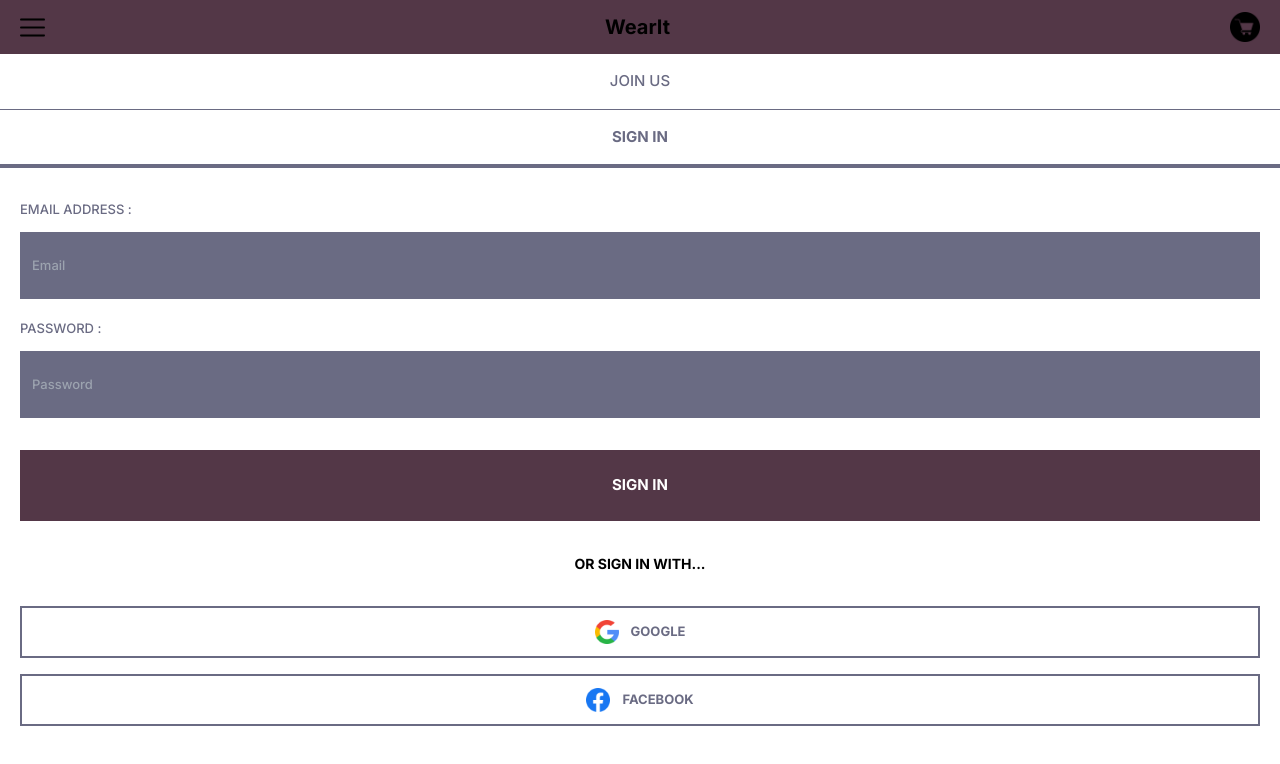
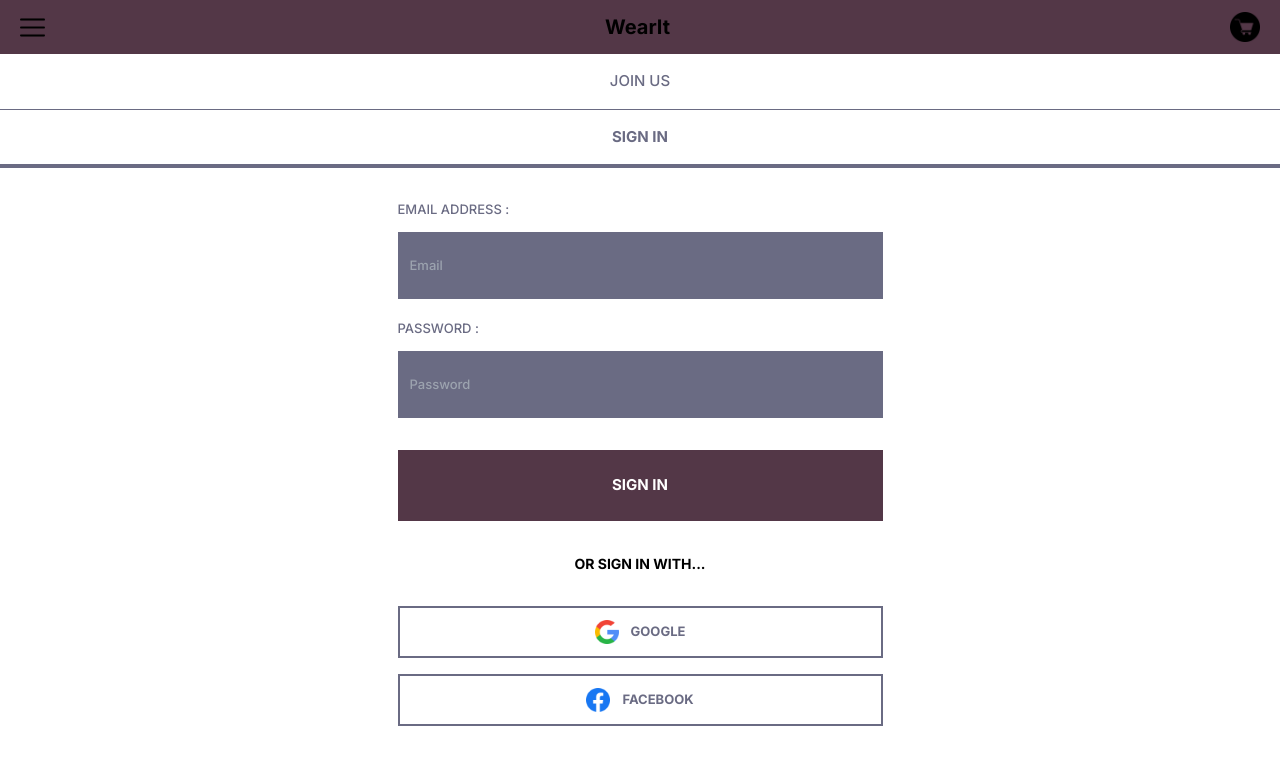
Before and after one commit to Borex5r3/wearit, a Next.js app: page /pages/sign-in in a window 1280 px wide. Shown: the top 764 px of the page. Built offline with nearby package versions, Linux system fonts and the light colour scheme.

Commit message:
adding min height to the join us and sign in sections

```diff
--- a/src/app/pages/data.js
+++ b/src/app/pages/data.js
@@ -228,3 +228,44 @@ export const clothesCategory = {
   category4: "Jackets",
   items: clothesItems,
 };
+export const joinUsInputs = [
+  {
+    title: "email address :",
+    placeholder: "Email",
+    type: "email",
+    id: 0,
+  },
+  {
+    title: "first name :",
+    placeholder: "First Name",
+    type: "text",
+    id: 1,
+  },
+  {
+    title: "last name :",
+    placeholder: "Last Name",
+    type: "text",
+    id: 2,
+  },
+  {
+    title: "password :",
+    placeholder: "Password",
+    type: "password",
+    id: 3,
+  },
+];
+
+export const signInInputs = [
+  {
+    title: "email address :",
+    placeholder: "Email",
+    type: "email",
+    id: 0,
+  },
+  {
+    title: "password :",
+    placeholder: "Password",
+    type: "password",
+    id: 1,
+  },
+];
--- a/src/app/pages/footer.tsx
+++ b/src/app/pages/footer.tsx
@@ -5,10 +5,10 @@ import { ToastContainer, toast } from "react-toastify";
 import "react-toastify/dist/ReactToastify.css";
 
 export default function () {
-  const [emailInput, setEmailInput] = useState("");
-  const handleEmailInput = (e: any) => {
-    setEmailInput(e.target.value);
-  };
+  // const [emailInput, setEmailInput] = useState("");
+  // const handleEmailInput = (e: any) => {
+  //   setEmailInput(e.target.value);
+  // };
   const {
     register,
     handleSubmit,
@@ -30,10 +30,10 @@ export default function () {
   };
   const onSubmit = (_data: any) => {
     const data = form.current || null;
-    console.log(data);
+    console.dir(data);
     toastMessage();
     reset();
-    setEmailInput("");
+    // setEmailInput("");
   };
   return (
     <div className="w-full h-[310px] pt-[40px] min-w-[280px] pb-[20px] px-[20px] space-y-[32px] flex flex-col items-center">
@@ -61,7 +61,7 @@ export default function () {
               id="email"
               placeholder="Email"
               className="bg-inherit mx-[12px] text-[12px] w-full outline-none"
-              onChange={handleEmailInput}
+              // onChange={handleEmailInput}
             />
             <div
               className={
--- /dev/null
+++ b/src/app/pages/join-us/page.tsx
@@ -0,0 +1,40 @@
+import InputContainer from "../inputContainer";
+import Link from "next/link";
+import { joinUsInputs } from "../data";
+
+export default function () {
+  return (
+    <div className="bg-white text-greypayne flex flex-col items-center space-y-[32px] min-w-[280px] pb-[48px] min-h-[800px]">
+      <div className="w-full flex flex-col">
+        <Link
+          href={"/pages/sign-in"}
+          className="font-bold text-[15px] antialiased uppercase text-center border-b-[4px] border-greypayne w-full py-[16px]"
+        >
+          join us
+        </Link>
+        <Link
+          href={"/pages/sign-in"}
+          className="font-medium text-[15px] antialiased uppercase text-center border-b border-greypayne w-full py-[16px]"
+        >
+          sign in
+        </Link>
+      </div>
+      {/* form */}
+      <form className="w-full flex flex-col items-center space-y-[32px]">
+        <div className="w-full px-[20px] space-y-[20px] flex flex-col items-center max-w-[525px]">
+          {joinUsInputs.map((item) => {
+            return <InputContainer key={item.id} item={item} />;
+          })}
+        </div>
+        {/* button */}
+        <div className="w-full px-[20px] flex flex-col items-center max-w-[525px]">
+          <button
+          type="submit"
+           className=" uppercase text-[15px] font-bold antialiased bg-eggplant text-white py-[24px] w-full">
+            join us
+          </button>
+        </div>
+      </form>
+    </div>
+  );
+}
--- a/src/app/pages/sign-in/page.tsx
+++ b/src/app/pages/sign-in/page.tsx
@@ -1,28 +1,53 @@
+"use client";
 import Image from "next/image";
-import InputContainer from "./inputContainer";
+import InputContainer from "../inputContainer";
+import { signInInputs } from "../data";
 import Link from "next/link";
+import { useRef, useState } from "react";
+import { useForm } from "react-hook-form";
+import { ToastContainer, toast } from "react-toastify";
+import "react-toastify/dist/ReactToastify.css";
 
 export default function () {
-  const inputs = [
-    {
-      title: "email address :",
-      placeholder: "Email",
-      type: "text",
-      id: 0,
-    },
-    {
-      title: "password :",
-      placeholder: "Password",
-      type: "password",
-      id: 1,
-    },
-  ];
+  const [emailInput, setEmailInput] = useState("");
+  const handleEmailInput = (e: any) => {
+    setEmailInput(e.target.value);
+  };
+  const {
+    register,
+    handleSubmit,
+    formState: { errors },
+    reset,
+  } = useForm();
+  const form = useRef<HTMLFormElement>(null);
+  const toastMessage = () => {
+    toast.success("Welcome aboard, WearIt fans ! 🚀", {
+      position: "top-right",
+      autoClose: 5000,
+      hideProgressBar: false,
+      closeOnClick: true,
+      pauseOnHover: false,
+      draggable: false,
+      progress: undefined,
+      theme: "light",
+    });
+  };
+  const onSubmit = (_data: any) => {
+    const data = form.current || null;
+    console.log(data);
+    toastMessage();
+    reset();
+    setEmailInput("");
+  };
   return (
-    <div className="bg-white text-greypayne flex flex-col items-center space-y-[32px] min-w-[280px] pb-[48px]">
+    <div className="bg-white text-greypayne flex flex-col items-center space-y-[32px] min-w-[280px] pb-[48px] min-h-[800px]">
       <div className="w-full flex flex-col">
-        <button className="font-medium text-[15px] antialiased uppercase text-center border-b border-greypayne w-full py-[16px]">
+        <Link
+          href={"/pages/join-us"}
+          className="font-medium text-[15px] antialiased uppercase text-center border-b border-greypayne w-full py-[16px]"
+        >
           join us
-        </button>
+        </Link>
         <Link
           href={"/pages/sign-in"}
           className="font-bold text-[15px] antialiased uppercase text-center border-b-[4px] border-greypayne w-full py-[16px]"
@@ -31,23 +56,32 @@ export default function () {
         </Link>
       </div>
       {/* form */}
-      <div className="w-full px-[20px] space-y-[20px]">
-        {inputs.map((item) => {
+      <form
+        ref={form}
+        onSubmit={handleSubmit(onSubmit)}
+        className="flex flex-col w-full space-y-[32px] items-center"
+      >
+        <div className="w-full px-[20px] space-y-[20px] max-w-[525px]">
+          {signInInputs.map((item) => {
             return <InputContainer key={item.id} item={item} />;
           })}
         </div>
         {/* button */}
-      <div className="w-full px-[20px]">
-        <button className=" uppercase text-[15px] font-bold antialiased bg-eggplant text-white py-[24px] w-full">
+        <div className="w-full px-[20px] max-w-[525px]">
+          <button
+            type="submit"
+            className=" uppercase text-[15px] font-bold antialiased bg-eggplant text-white py-[24px] w-full"
+          >
             sign in
           </button>
         </div>
+      </form>
       <p className="font-bold text-[14px] antialiased uppercase text-black">
         or sign in with...
       </p>
       {/* google and facebook */}
-      <div className="space-y-[16px] flex flex-col w-full px-[20px]">
-        <button className="px-[32px] py-[12px] border-[2px] border-greypayne flex justify-center">
+      <div className="space-y-[16px] flex flex-col w-full px-[20px] max-w-[525px] items-center">
+        <button className="px-[32px] py-[12px] border-[2px] border-greypayne flex justify-center w-full">
           <div className="space-x-[12px] flex items-center">
             <Image src="/search.png" width={24} height={24} alt="google icon" />
             <p className="text-[13px] antialiased font-bold uppercase">
@@ -55,7 +89,7 @@ export default function () {
             </p>
           </div>
         </button>
-        <button className="px-[32px] py-[12px] border-[2px] border-greypayne flex justify-center">
+        <button className="px-[32px] py-[12px] border-[2px] border-greypayne flex justify-center w-full">
           <div className="space-x-[12px] flex items-center">
             <Image
               src="/facebook.png"
@@ -69,6 +103,7 @@ export default function () {
           </div>
         </button>
       </div>
+      <ToastContainer />
     </div>
   );
 }
```
Also changed, not shown: src/app/pages/navBar.tsx (+5 -1 lines), src/app/pages/inputContainer.tsx (renamed from src/app/pages/sign-in/inputContainer.tsx). Lines whose indentation alone changed are shown as unchanged.
